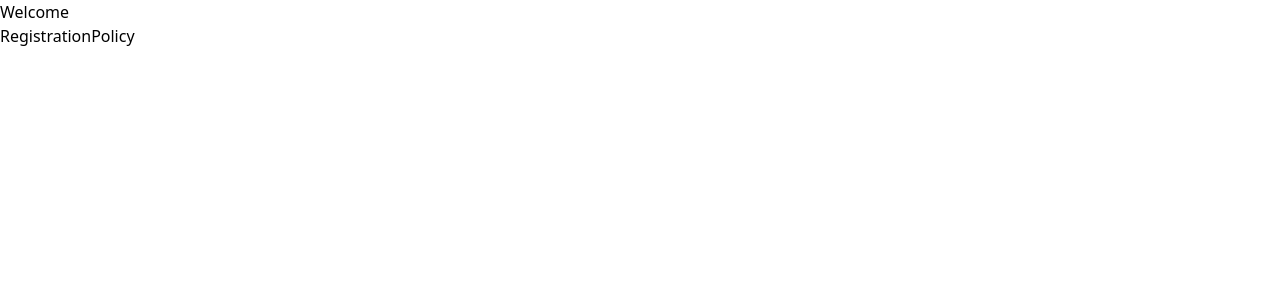
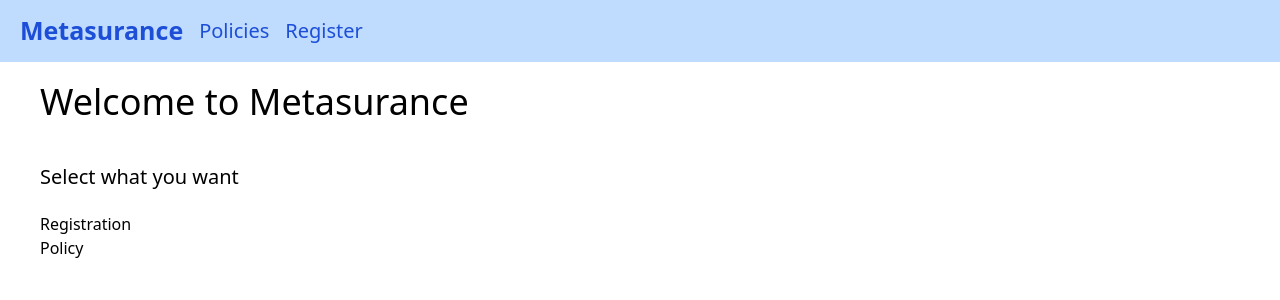
Before and after one commit to ayuashu/Metasurance, a Next.js app: page / in a window 1280 px wide. Shown: the top 300 px of the page. Built offline with nearby package versions, Linux system fonts and the light colour scheme.

Commit message:
navbar
Signed-off-by: aritroCoder <ogocodinggod@gmail.com>

```diff
--- /dev/null
+++ b/src/app/components/Navbar/Navbar.js
@@ -0,0 +1,18 @@
+// create a navbar component
+import React from 'react';
+import Link from 'next/link';
+import { useRouter } from 'next/router';
+
+const Navbar = () => {
+  return (
+    <div className='bg-blue-200'>
+          <ul className='py-3 px-3 w-full flex flex-row justify-start items-center text-[20px] text-blue-700'>
+        <li className='mx-2 text-[25px] font-bold'><Link href="/">Metasurance</Link></li>
+        <li className='mx-2'><Link href="/policy">Policies</Link></li>
+        <li className='mx-2'><Link href="/registration">Register</Link></li>
+        </ul>
+    </div>
+  )
+}
+
+export default Navbar
--- a/src/app/page.js
+++ b/src/app/page.js
@@ -1,20 +1,29 @@
 "use client"
-import Link from 'next/link'
+import Navbar from './components/Navbar/Navbar'
 import React from 'react'
-import './globals.css';
-import {useRouter} from  'next/navigation'
+import { useRouter } from 'next/navigation'
 
 const Page = () => {
   const router = useRouter()
   const navigate = (location) => {
-      router.push(location)
+    router.push(location)
   }
 
   return (
     <>
-      <h1>Welcome</h1>
-      <button onClick={() => navigate('/registration')}>Registration</button>
-      <button onClick={() => navigate('/policy')}>Policy</button>
+      <Navbar />
+      <div className='py-5 px-10'>
+        <p className='text-4xl'>Welcome to Metasurance</p>
+        <p className='mt-10 text-[20px]'>Select what you want</p>
+        <ul className='mt-5'>
+          <li>
+            <button onClick={() => navigate('/registration')}>Registration</button>
+          </li>
+          <li>
+            <button onClick={() => navigate('/policy')}>Policy</button>
+          </li>
+        </ul>
+      </div>
     </>
   )
 }
--- a/src/app/policy/createpolicy/page.js
+++ b/src/app/policy/createpolicy/page.js
@@ -1,4 +1,5 @@
 "use client"
+import Navbar from '@/app/components/Navbar/Navbar';
 import React, { useState } from 'react';
 
 const PolicyWebsite = () => {
@@ -21,6 +22,8 @@ const PolicyWebsite = () => {
   };
 
   return (
+    <>
+    <Navbar/>
     <div className="min-h-screen bg-gray-100 py-6 flex flex-col justify-center sm:py-12">
       <div className="relative py-3 sm:min-w-xl sm:mx-auto lg:min-w-[500px]">
         <div className="relative px-4 py-10 bg-white mx-8 md:mx-0 shadow rounded-3xl sm:p-10">
@@ -99,7 +102,8 @@ const PolicyWebsite = () => {
           </div>
         </div>
       </div>
-    </div>
+      </div>
+      </>
   );
 };
 
--- a/src/app/policy/page.js
+++ b/src/app/policy/page.js
@@ -1,8 +1,12 @@
+"use client"
 import React from 'react'
 import Link from 'next/link'
+import Navbar from '../components/Navbar/Navbar';
 
 const page = () => {
   return (
+    <>
+    <Navbar/>
     <div className="min-h-screen bg-gray-100 py-6 flex flex-col justify-center sm:py-12">
       <div className="relative py-3 sm:max-w-xl sm:mx-auto">
         <div className="relative px-4 py-10 bg-white mx-8 md:mx-0 shadow rounded-3xl sm:p-10">
@@ -34,7 +38,8 @@ const page = () => {
           </div>
         </div>
       </div>
-    </div>
+      </div>
+      </>
   );
 };
 
--- a/src/app/policy/viewpolicy/page.js
+++ b/src/app/policy/viewpolicy/page.js
@@ -1,4 +1,5 @@
 "use client"
+import Navbar from '@/app/components/Navbar/Navbar';
 import React, { useState, useEffect } from 'react';
 
 const PolicyViewer = () => {
@@ -32,6 +33,8 @@ const PolicyViewer = () => {
   }, []);
 
   return (
+    <>
+    <Navbar/>
     <div className="min-h-screen bg-gray-100 py-6 flex flex-col justify-center sm:py-12">
       <div className="relative py-3 sm:max-w-xl sm:mx-auto">
         <div className="relative px-4 py-10 bg-white mx-8 md:mx-0 shadow rounded-3xl sm:p-10">
@@ -70,7 +73,8 @@ const PolicyViewer = () => {
           </div>
         </div>
       </div>
-    </div>
+      </div>
+      </>
   );
 };
 
--- a/src/app/registration/companyRegistration/companyRegister/page.js
+++ b/src/app/registration/companyRegistration/companyRegister/page.js
@@ -3,6 +3,7 @@
 import Link from "next/link";
 import { useState } from "react";
 import { useRouter } from "next/navigation";
+import Navbar from "@/app/components/Navbar/Navbar";
 
 const CompanyRegister = () => {
 
@@ -66,6 +67,8 @@ const router = useRouter()
         router.push(location)
     }
     return (
+        <>
+            <Navbar />
             <div className="flex items-center min-h-screen bg-black">
                 <div className="flex-1 h-full max-w-4xl mx-auto bg-white rounded-lg shadow-xl">
                     <div className="flex flex-col md:flex-row">
@@ -137,6 +140,7 @@ const router = useRouter()
                     </div>
                 </div>
             </div>
+        </>
     )
 }
 
--- a/src/app/registration/companyRegistration/page.js
+++ b/src/app/registration/companyRegistration/page.js
@@ -3,6 +3,7 @@ import Link from "next/link";
 import { useState } from "react";
 import { signIn } from "next-auth/react";
 import { useRouter } from "next/navigation";
+import Navbar from "@/app/components/Navbar/Navbar";
 
 const CompanyRegistration = () => {
 
@@ -11,6 +12,8 @@ const CompanyRegistration = () => {
         router.push(location)
     }
     return (
+        <>
+            <Navbar />
             <div className="flex items-center min-h-screen bg-black">
                 <div className="flex-1 h-full max-w-4xl mx-auto bg-white rounded-lg shadow-xl">
                     <div className="flex flex-col md:flex-row">
@@ -81,6 +84,7 @@ const CompanyRegistration = () => {
                     </div>
                 </div>
             </div>
+        </>
     );
 }
 
--- a/src/app/registration/page.js
+++ b/src/app/registration/page.js
@@ -2,6 +2,7 @@
 import Link from 'next/link'
 import React from 'react'
 import {useRouter} from  'next/navigation'
+import Navbar from '../components/Navbar/Navbar'
 
 const Registration = () => {
   const router = useRouter()
@@ -10,6 +11,8 @@ const Registration = () => {
   }
 
   return (
+    <>
+    <Navbar/>
     <div className="bg-gray-200 min-h-screen p-4">
       <h1>Registration</h1>
       <button onClick={() => navigate('/registration/companyRegistration')}>Register as Company</button>
@@ -17,7 +20,8 @@ const Registration = () => {
       <button onClick={() => navigate('/registration/userRegistration')}>Register as User</button>
       <br/>
       <Link href='/'>Go to Home Page</Link>
-    </div>
+      </div>
+    </>
   )
 }
 
--- a/src/app/registration/userRegistration/page.js
+++ b/src/app/registration/userRegistration/page.js
@@ -4,6 +4,7 @@ import Link from "next/link";
 import { useState } from "react";
 import { signIn } from "next-auth/react";
 import { useRouter } from "next/navigation";
+import Navbar from "@/app/components/Navbar/Navbar";
 
 
 const UserRegistration = () => {
@@ -71,6 +72,8 @@ const UserRegistration = () => {
         }
 
     return (
+        <>
+        <Navbar/>
           <div className="flex items-center min-h-screen bg-black">
             <div className="flex-1 h-full max-w-4xl mx-auto bg-white rounded-lg shadow-xl">
               <div className="flex flex-col md:flex-row">
@@ -140,7 +143,8 @@ const UserRegistration = () => {
                       </div>
                     </div>
                   </div>
-                </div>
+            </div>
+            </>
   )
 }
 
--- a/src/app/registration/userRegistration/userRegister/page.js
+++ b/src/app/registration/userRegistration/userRegister/page.js
@@ -3,6 +3,7 @@
 import Link from "next/link";
 import { useState } from "react";
 import { useRouter } from "next/navigation";
+import Navbar from "@/app/components/Navbar/Navbar";
 
 const UserRegister = () => {
     const router = useRouter()
@@ -10,6 +11,8 @@ const UserRegister = () => {
         router.push(location)
     }
   return (
+    <>
+    <Navbar/>
     <div className="flex items-center min-h-screen bg-black">
     <div className="flex-1 h-full max-w-4xl mx-auto bg-white rounded-lg shadow-xl">
       <div className="flex flex-col md:flex-row">
@@ -80,7 +83,8 @@ const UserRegister = () => {
               </div>
             </div>
           </div>
-        </div>
+          </div>
+        </>
     )
 }
 
```
Lines whose indentation alone changed are shown as unchanged.
